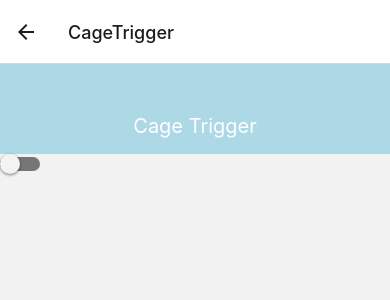
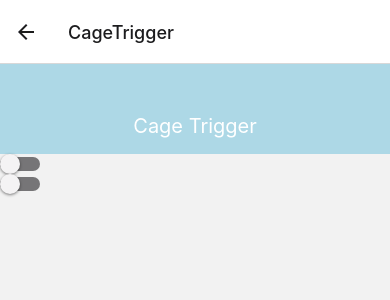
Before and after one commit to Philip-36/Thesis-App, a React Native app in the folder react-native-first/: screen /CageTrigger in a window 390 px wide. Shown: the top 300 px of the page. Built offline with nearby package versions, Linux system fonts and the light colour scheme.

Commit message:
Added Servo A and B Trigger button

```diff
--- a/react-native-first/components/screens/CageTrigger.js
+++ b/react-native-first/components/screens/CageTrigger.js
@@ -5,25 +5,31 @@ import axios from "axios";
 
 const CageTrigger = () => {
 
-  const [isEnabled, setIsEnabled] = useState(false);
-  const toggleSwitch = async () =>{
-    setIsEnabled(previousState => !previousState);
-
-    var sampleData = '0';
-      if(isEnabled){
+  const [isEnabledA, setIsEnabledA] = useState(false);
+  const [isEnabledB, setIsEnabledB] = useState(false);
+  const toggleSwitchA = async () =>{
+    setIsEnabledA(previousState => !previousState);
+      if(isEnabledA){
         console.log("Cage Trigger Off")
-        await axios.post(`http://192.168.1.5:8000/`, '0');
+        await axios.post(`http://192.168.1.5:8000/`, 'A0');
         ;
       }
       else{
         console.log("Cage Trigger On");
-        await axios.post(`http://192.168.1.5:8000/`, '1');
+        await axios.post(`http://192.168.1.5:8000/`, 'A1');
       }
-
-   // await axios.post(`http://192.168.1.5:8000/`, sampleData);
-
-
-
+  };
+  const toggleSwitchB = async () =>{
+    setIsEnabledB(previousState => !previousState);
+      if(isEnabledB){
+        console.log("Cage Trigger Off")
+        await axios.post(`http://192.168.1.5:8000/`, 'B0');
+        ;
+      }
+      else{
+        console.log("Cage Trigger On");
+        await axios.post(`http://192.168.1.5:8000/`, 'B1');
+      }
   };
 
   return (
@@ -31,10 +37,17 @@ const CageTrigger = () => {
       <Header title="Cage Trigger" />
       <Switch
         trackColor={{ false: "#767577", true: "#81b0ff" }}
-        thumbColor={isEnabled ? "#f5dd4b" : "#f4f3f4"}
+        thumbColor={isEnabledA ? "#f5dd4b" : "#f4f3f4"}
         ios_backgroundColor="#3e3e3e"
-        onValueChange={toggleSwitch}
-        value={isEnabled}
+        onValueChange={toggleSwitchA}
+        value={isEnabledA}
+      />
+      <Switch
+        trackColor={{ false: "#767577", true: "#81b0ff" }}
+        thumbColor={isEnabledB ? "#f5dd4b" : "#f4f3f4"}
+        ios_backgroundColor="#3e3e3e"
+        onValueChange={toggleSwitchB}
+        value={isEnabledB}
       />
     </View>
   );
```
